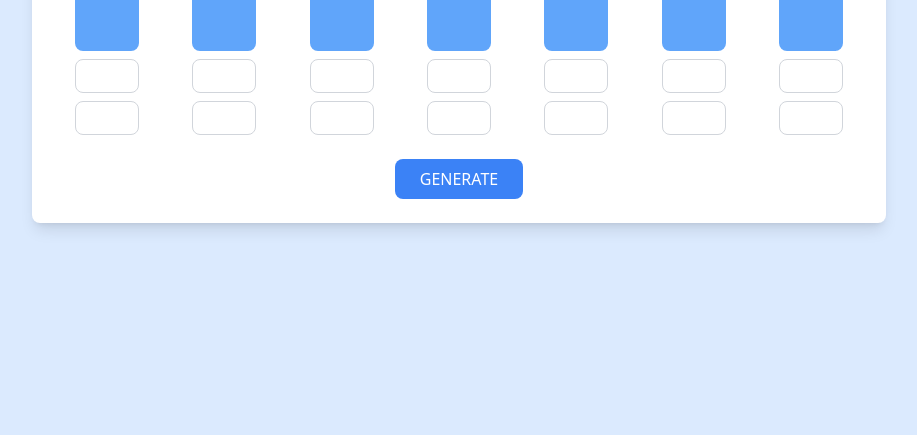
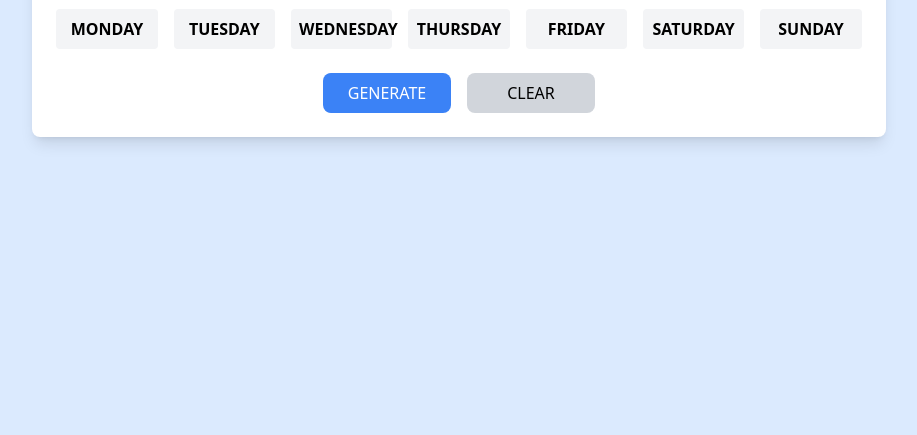
Before and after one commit to Fouzamer/Project-00, a website: page src/calendar.html in a window 1280 px wide. Shown: the part 365-800 px from the top of the page, without its empty margins (181-1098 px from the left). Drawn offline with nearby package versions, Linux system fonts and the light colour scheme.

Commit message:
Calendar and Task java connection

```diff
--- a/src/calendar.html
+++ b/src/calendar.html
@@ -14,58 +14,61 @@
         <!-- Days and Schedule -->
         <div class="grid grid-cols-7 gap-4 text-center">
             <!-- Column Titles -->
-            <div class="font-bold">MONDAY 27</div>
-            <div class="font-bold">TUESDAY 28</div>
-            <div class="font-bold">WEDNESDAY 29</div>
-            <div class="font-bold">THURSDAY 30</div>
-            <div class="font-bold">FRIDAY 31</div>
-            <div class="font-bold">SATURDAY 1</div>
-            <div class="font-bold">SUNDAY 2</div>
-
-            <!-- Boxes and Inputs for Each Day -->
-            <!-- Repeat for 7 Days -->
-            <div class="flex flex-col items-center space-y-2">
-                <div class="w-16 h-16 bg-blue-400 rounded-lg"></div>
-                <input type="text" class="w-16 border border-gray-300 rounded-lg p-1 focus:outline-none focus:ring-2 focus:ring-blue-400">
-                <input type="text" class="w-16 border border-gray-300 rounded-lg p-1 focus:outline-none focus:ring-2 focus:ring-blue-400">
-            </div>
-            <div class="flex flex-col items-center space-y-2">
-                <div class="w-16 h-16 bg-blue-400 rounded-lg"></div>
-                <input type="text" class="w-16 border border-gray-300 rounded-lg p-1 focus:outline-none focus:ring-2 focus:ring-blue-400">
-                <input type="text" class="w-16 border border-gray-300 rounded-lg p-1 focus:outline-none focus:ring-2 focus:ring-blue-400">
-            </div>
-            <div class="flex flex-col items-center space-y-2">
-                <div class="w-16 h-16 bg-blue-400 rounded-lg"></div>
-                <input type="text" class="w-16 border border-gray-300 rounded-lg p-1 focus:outline-none focus:ring-2 focus:ring-blue-400">
-                <input type="text" class="w-16 border border-gray-300 rounded-lg p-1 focus:outline-none focus:ring-2 focus:ring-blue-400">
-            </div>
-            <div class="flex flex-col items-center space-y-2">
-                <div class="w-16 h-16 bg-blue-400 rounded-lg"></div>
-                <input type="text" class="w-16 border border-gray-300 rounded-lg p-1 focus:outline-none focus:ring-2 focus:ring-blue-400">
-                <input type="text" class="w-16 border border-gray-300 rounded-lg p-1 focus:outline-none focus:ring-2 focus:ring-blue-400">
-            </div>
-            <div class="flex flex-col items-center space-y-2">
-                <div class="w-16 h-16 bg-blue-400 rounded-lg"></div>
-                <input type="text" class="w-16 border border-gray-300 rounded-lg p-1 focus:outline-none focus:ring-2 focus:ring-blue-400">
-                <input type="text" class="w-16 border border-gray-300 rounded-lg p-1 focus:outline-none focus:ring-2 focus:ring-blue-400">
-            </div>
-            <div class="flex flex-col items-center space-y-2">
-                <div class="w-16 h-16 bg-blue-400 rounded-lg"></div>
-                <input type="text" class="w-16 border border-gray-300 rounded-lg p-1 focus:outline-none focus:ring-2 focus:ring-blue-400">
-                <input type="text" class="w-16 border border-gray-300 rounded-lg p-1 focus:outline-none focus:ring-2 focus:ring-blue-400">
-            </div>
-            <div class="flex flex-col items-center space-y-2">
-                <div class="w-16 h-16 bg-blue-400 rounded-lg"></div>
-                <input type="text" class="w-16 border border-gray-300 rounded-lg p-1 focus:outline-none focus:ring-2 focus:ring-blue-400">
-                <input type="text" class="w-16 border border-gray-300 rounded-lg p-1 focus:outline-none focus:ring-2 focus:ring-blue-400">
-            </div>
+            <div id="Monday" class="font-bold bg-gray-100 p-2 rounded">MONDAY</div>
+            <div id="Tuesday" class="font-bold bg-gray-100 p-2 rounded">TUESDAY</div>
+            <div id="Wednesday" class="font-bold bg-gray-100 p-2 rounded">WEDNESDAY</div>
+            <div id="Thursday" class="font-bold bg-gray-100 p-2 rounded">THURSDAY</div>
+            <div id="Friday" class="font-bold bg-gray-100 p-2 rounded">FRIDAY</div>
+            <div id="Saturday" class="font-bold bg-gray-100 p-2 rounded">SATURDAY</div>
+            <div id="Sunday" class="font-bold bg-gray-100 p-2 rounded">SUNDAY</div>
         </div>
 
         <!-- Generate Button -->
-        <button
-            class="mt-6 w-32 bg-blue-500 hover:bg-blue-600 text-white font-medium py-2 rounded-lg">
-            GENERATE
-        </button>
+        <div class="mt-6 flex gap-4 justify-center">
+            <button
+                class="w-32 bg-blue-500 hover:bg-blue-600 text-white font-medium py-2 rounded-lg">
+                GENERATE
+            </button>
+
+            <!-- Clear Button -->
+            <button
+                id="clear-tasks"
+                class="w-32 bg-gray-300 hover:bg-gray-400 text-black font-medium py-2 rounded-lg">
+                CLEAR
+            </button>
+        </div>
     </div>
+
+    <script>
+        // Populate tasks in calendar
+        document.addEventListener('DOMContentLoaded', () => {
+            const tasks = JSON.parse(localStorage.getItem('tasks')) || [];
+
+            tasks.forEach(task => {
+                const dayDiv = document.getElementById(task.day);
+                if (dayDiv) {
+                    const taskElement = document.createElement('div');
+                    taskElement.textContent = `- ${task.name}`;
+                    taskElement.classList.add('text-sm', 'text-gray-700', 'mt-2', 'bg-blue-200', 'p-1', 'rounded');
+                    dayDiv.appendChild(taskElement);
+                }
+            });
+        });
+
+        // Clear tasks from calendar and localStorage
+        document.getElementById('clear-tasks').addEventListener('click', () => {
+            if (confirm('Are you sure you want to clear all tasks?')) {
+                // Clear tasks from localStorage
+                localStorage.removeItem('tasks');
+
+                // Clear tasks from the calendar UI
+                document.querySelectorAll('.grid > div').forEach(dayDiv => {
+                    dayDiv.innerHTML = dayDiv.id.toUpperCase(); // Reset to original title (e.g., MONDAY)
+                });
+
+                alert('All tasks have been cleared.');
+            }
+        });
+    </script>
 </body>
 </html>
```
Also changed, not shown: src/task.html (+46 -0 lines).
